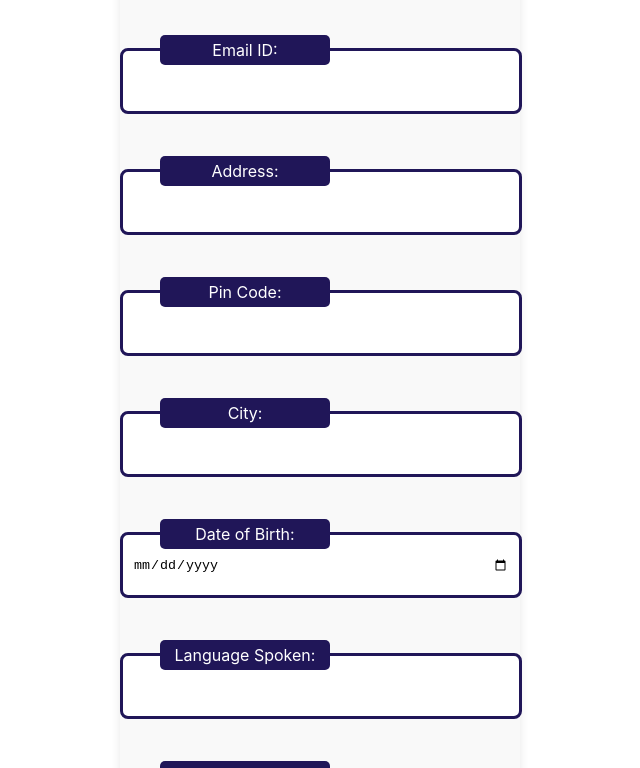
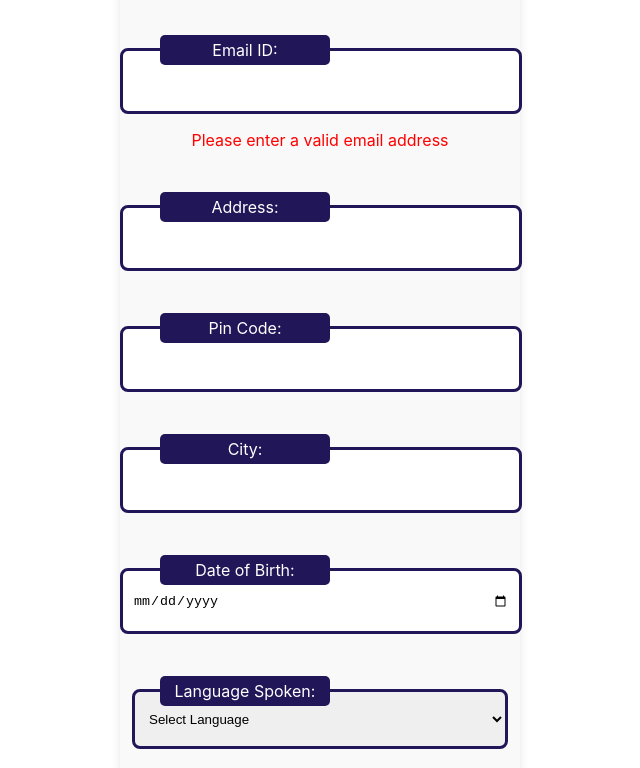
Before and after one commit to Swapnilchavan13/LandingPage, a React (Create React App) app in the folder mylanding/: page / in a window 1280 px wide. Shown: the part 500-1268 px from the top of the page, without its empty margins (320-960 px from the left). Built offline with nearby package versions, Linux system fonts and the light colour scheme; no server answers.

Commit message:
updated all 6 points

```diff
--- a/mylanding/src/Component/RegistrationForm.jsx
+++ b/mylanding/src/Component/RegistrationForm.jsx
@@ -2,6 +2,8 @@ import React, { useEffect, useState } from "react";
 import "../styles/register.css";
 
 export const RegistrationForm = () => {
+
+  const [pincity, setPincity] = useState("");
 
   const [formData, setFormData] = useState({
     userName: "",
@@ -10,7 +12,7 @@ export const RegistrationForm = () => {
     emailID: "",
     address: "",
     pinCode: "",
-    city: "",
+    city: pincity,
     dateOfBirth: "",
     dateTime: "",
     languageSpoken:"",
@@ -22,6 +24,7 @@ export const RegistrationForm = () => {
   const [showPreview, setShowPreview] = useState(false);
   const [brandData, setBrandData] = useState([]);
   const [confirmPin, setConfirmPin] = useState("");
+  const [pincode, setPincode] = useState("");
 
   const ldate = new Date();
   const formattedDate = ldate.toISOString().slice(0, 10);
@@ -34,22 +37,51 @@ export const RegistrationForm = () => {
     });
   };
 
+  const isValidEmail = (email) => {
+    const emailRegex = /^[a-zA-Z0-9._%+-]+@[a-zA-Z0-9.-]+\.[a-zA-Z]{2,}$/;
+    return emailRegex.test(email);
+  };
 
+
+  useEffect(() => {
+    fetch(`https://api.postalpincode.in/pincode/${formData.pinCode}`)
+    .then(response => response.json())
+    .then(data => {
+      // const firstPostOffice = data.PostOffice[0];
+      const city = data[0].PostOffice[0].District;
+      setPincity(city);
+    })
+    .catch(error => {
+      console.error('Error fetching brand data:', error);
+    });
+
+  }, [formData.pinCode]);
+
+
+    useEffect(() => {
+    setFormData((prevData) => ({
+      ...prevData,
+      city: pincity,
+    }));
+  }, [pincity]);
 
   const handleConfirmPinChange = (e) => {
     setConfirmPin(e.target.value);
   };
 
   useEffect(() => {
-    fetch('http://97.74.94.109:4121/getbranddetails')
+    fetch('http://192.168.0.134:8012/getbranddetails')
       .then(response => response.json())
       .then(data => {
         setBrandData(data.brandDetails);
       })
+
       .catch(error => {
         console.error('Error fetching brand data:', error);
       });
   }, []);
+
+
 
   const handlePhotoChange = (e) => {
     const file = e.target.files[0];
@@ -71,6 +103,12 @@ export const RegistrationForm = () => {
 
   const handleSubmit = async (e) => {
     e.preventDefault();
+
+    if (!formData.photo) {
+      alert("Please select a profile image");
+      return; // Exit the function early
+    }
+
     if (formData.loginPIN === confirmPin) {
       setShowPreview(true);
     } else {
@@ -100,7 +138,6 @@ export const RegistrationForm = () => {
         // Handle error appropriately
       }
     }
-
     // Log formData after fetch request
     console.log(formData);
 
@@ -112,7 +149,7 @@ export const RegistrationForm = () => {
       emailID: "",
       pinCode: "",
       dateTime: "",
-      city: "",
+      city: pincity,
       dateOfBirth: "",
       photo:"",
       languageSpoken:"",
@@ -128,7 +165,6 @@ export const RegistrationForm = () => {
   function generateCardId() {
     return Math.floor(100000000 + Math.random() * 900000000);
   }
-
 
   return (
     <div className="registration-form">
@@ -156,9 +192,12 @@ export const RegistrationForm = () => {
     name="phoneNumber"
     value={formData.phoneNumber}
     onChange={handleChange}
+    pattern="[0-9]{10}"
+    maxLength="10"
     required
   />
 </div>
+
         <div className="form-group">
           <label htmlFor="cardID">Card ID:</label>
           <input
@@ -172,13 +211,20 @@ export const RegistrationForm = () => {
         <div className="form-group">
   <label htmlFor="emailID">Email ID:</label>
   <input
-            type="text"
+    type="email"
     id="emailID"
     name="emailID"
     value={formData.emailID}
     onChange={handleChange}
+    pattern="[a-zA-Z0-9._%+-]+@[a-zA-Z0-9.-]+\.[a-zA-Z]{2,}$"
+    required
   />
+  {!isValidEmail(formData.emailID) && (
+    <p style={{ color: 'red' }}>Please enter a valid email address</p>
+  )}
 </div>
+
+
         <div className="form-group">
           <label htmlFor="address">Address:</label>
           <input
@@ -198,6 +244,8 @@ export const RegistrationForm = () => {
             name="pinCode"
             value={formData.pinCode}
             onChange={handleChange}
+            pattern="[0-9]{6}"
+            maxLength="6"
             required
           />
         </div>
@@ -207,8 +255,9 @@ export const RegistrationForm = () => {
             type="text"
             id="city"
             name="city"
-            value={formData.city}
+            value={pincity}
             onChange={handleChange}
+            readOnly
             required
           />
         </div>
@@ -226,15 +275,20 @@ export const RegistrationForm = () => {
 
         <div className="form-group">
   <label htmlFor="languageSpoken">Language Spoken:</label>
-          <input
-            type="text"
+  <select
     id="languageSpoken"
     name="languageSpoken"
     value={formData.languageSpoken}
     onChange={handleChange}
     required
-          />
+  >
+    <option value="">Select Language</option>
+    <option value="Hindi">Hindi</option>
+    <option value="English">English</option>
+    <option value="Marathi">Marathi</option>
+  </select>
 </div>
+
         <div className="form-group">
         <label htmlFor="brand">Brand:</label>
         <select
@@ -252,7 +306,7 @@ export const RegistrationForm = () => {
           ))}
         </select>
       </div>
-        <div className="form-group">
+        {/* <div className="form-group">
           <label htmlFor="dateTime">Date Time:</label>
           <input
             type="datetime-local"
@@ -262,7 +316,7 @@ export const RegistrationForm = () => {
             onChange={handleChange}
             required
           />
-        </div>
+        </div> */}
         <div className="form-group">
   <label className="upload" htmlFor="userPhoto">
     Upload User Photo +
--- a/mylanding/src/styles/register.css
+++ b/mylanding/src/styles/register.css
@@ -47,6 +47,11 @@
     height: 40px;
     border: 3px solid #201658;
     border-radius: 8px;
+  }
+
+  #languageSpoken, #brand{
+    height: 60px;
+
   }
 
   button {
```
Lines whose indentation alone changed are shown as unchanged.
